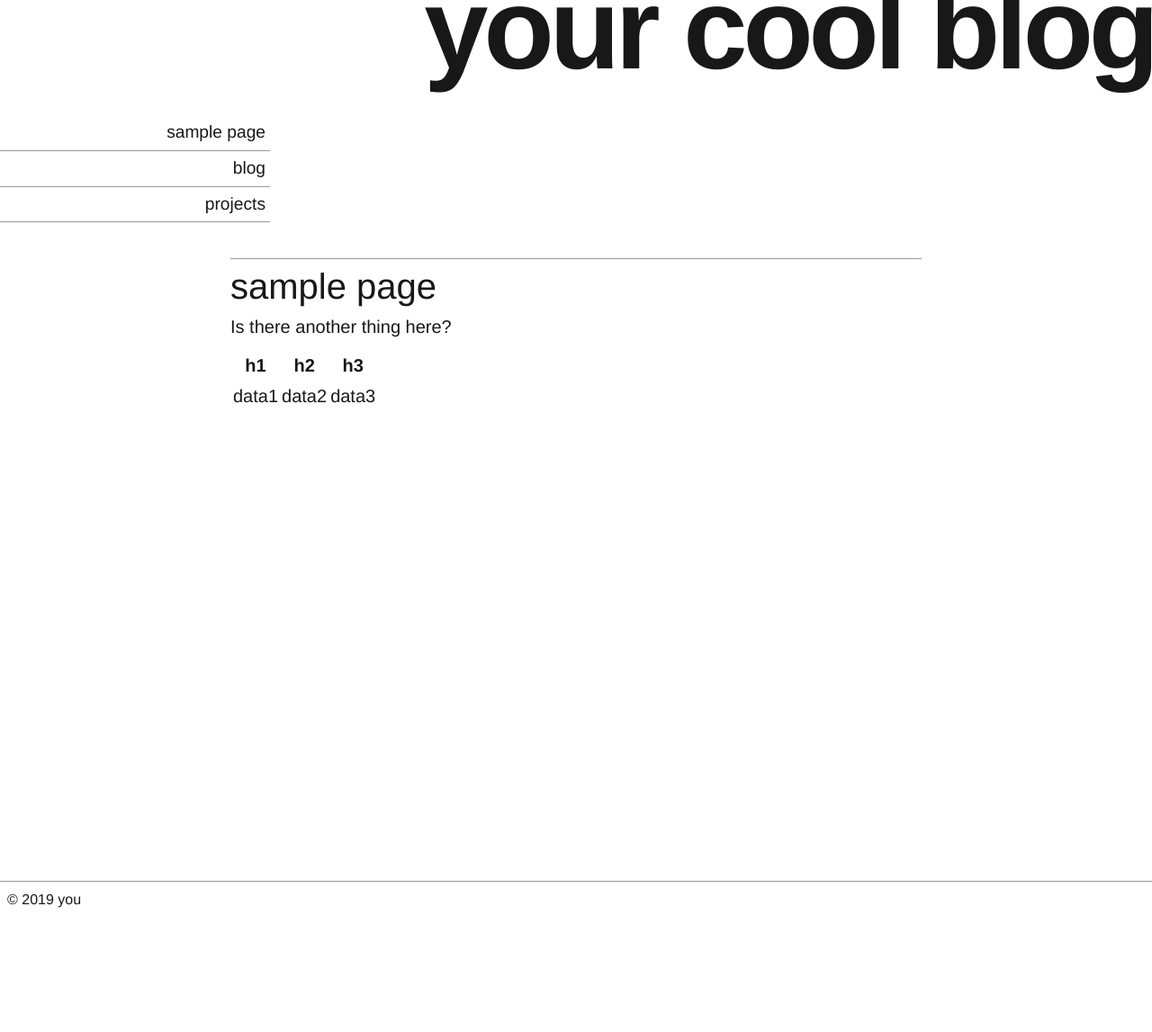
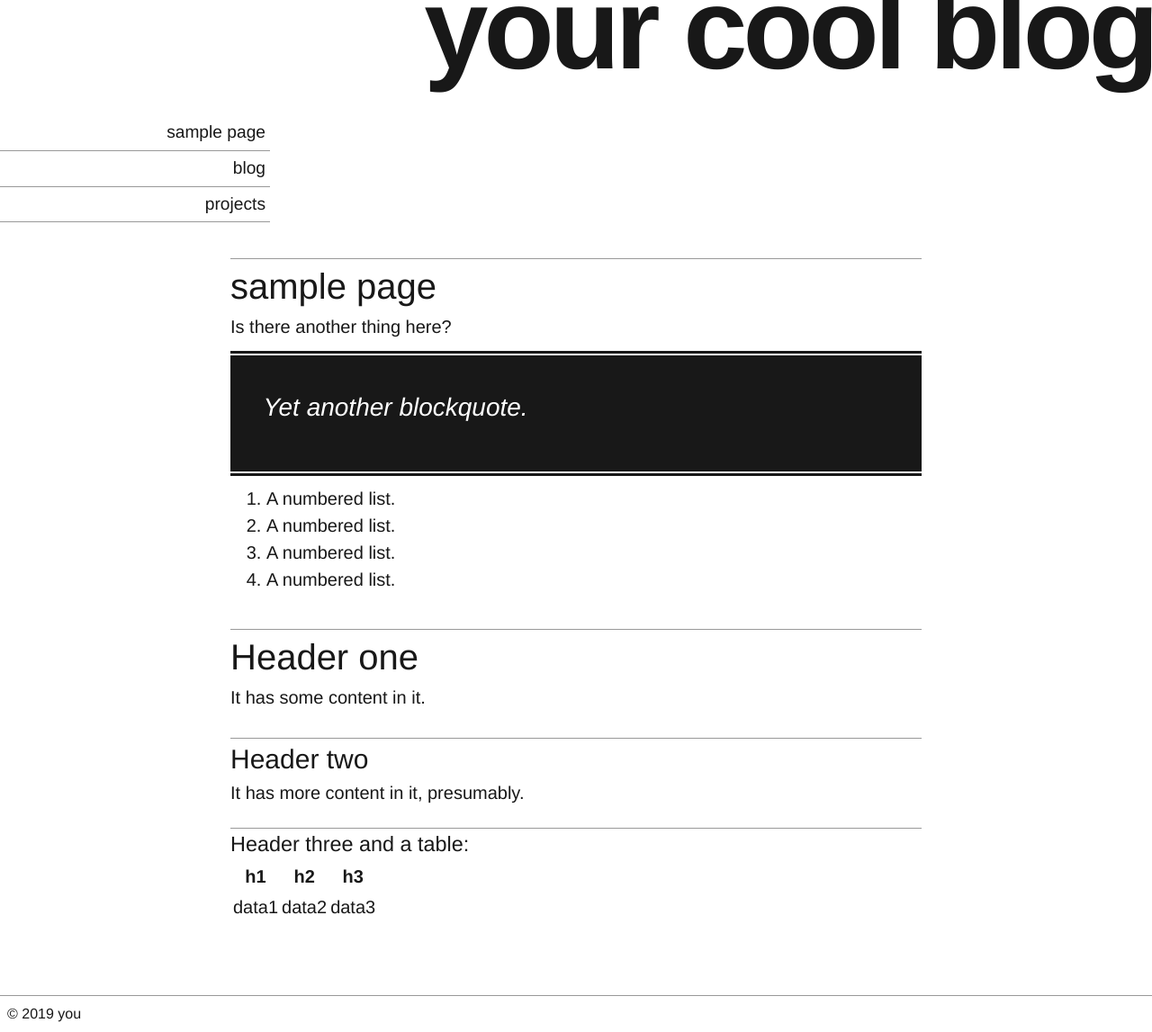
Before and after one commit to matildepark/helmit-jekyll-theme, a Jekyll site: the page built from anothertest.md, in a window 1280 px wide. Shown: the whole page at 90% size. Built offline with Jekyll 4.4.1, drawn with Linux system fonts in a browser that asks for light colours; before the commit the page ends 1020 px from its top, so only the background shows below that.

Commit message:
Testing and styling.

```diff
--- a/_layouts/page.html
+++ b/_layouts/page.html
@@ -2,6 +2,6 @@
 layout: default
 ---
 <article>
-  <h1>{{ page.title }}</h1>
+  <h1 class="h1-title">{{ page.title }}</h1>
 {{ content }}
 </article>
--- a/_layouts/post.html
+++ b/_layouts/post.html
@@ -2,7 +2,7 @@
 layout: default
 ---
 <article>
-  <h1>{{ page.title }}</h1>
+  <h1 class="h1-title">{{ page.title }}</h1>
   <p class="post-date"><time datetime="{{ page.date | date_to_xmlschema }}" itemprop="datePublished">{{ page.date | date: "%b %-d, %Y" }}</time></p>
 {{ content }}
 </article>
--- a/_sass/components.scss
+++ b/_sass/components.scss
@@ -38,10 +38,24 @@ p {
 margin-bottom: 0.5em;
 }
 
-article h1, article h2, article h3, article h4, article h5, article h6 {
+article h1.h1-title {
+	font-weight: 400;
+	border-top: 1px solid $border-top-color;
+	font-family: $header-font-family;
+}
+
+article h1:not(.h1-title), article h2, article h3, article h4, article h5, article h6 {
   font-weight: 400;
   border-top: 1px solid $border-top-color;
 	font-family: $header-font-family;
+	margin-top: 1em;
+}
+
+article {
+	ol {
+		margin-left: 2em;
+		margin-bottom: 1em;
+	}
 }
 
 h1 {
--- a/anothertest.md
+++ b/anothertest.md
@@ -9,6 +9,22 @@ tags:
 
 Is there another thing here?
 
+> Yet another blockquote.
+
+1. A numbered list.
+2. A numbered list.
+3. A numbered list.
+4. A numbered list.
+
+# Header one
+
+It has some content in it.
+
+## Header two
+It has more content in it, presumably.
+
+### Header three and a table:
+
 | h1 | h2 | h3 |
 |-|-|-|
 | data1 | data2 | data3 |
```
